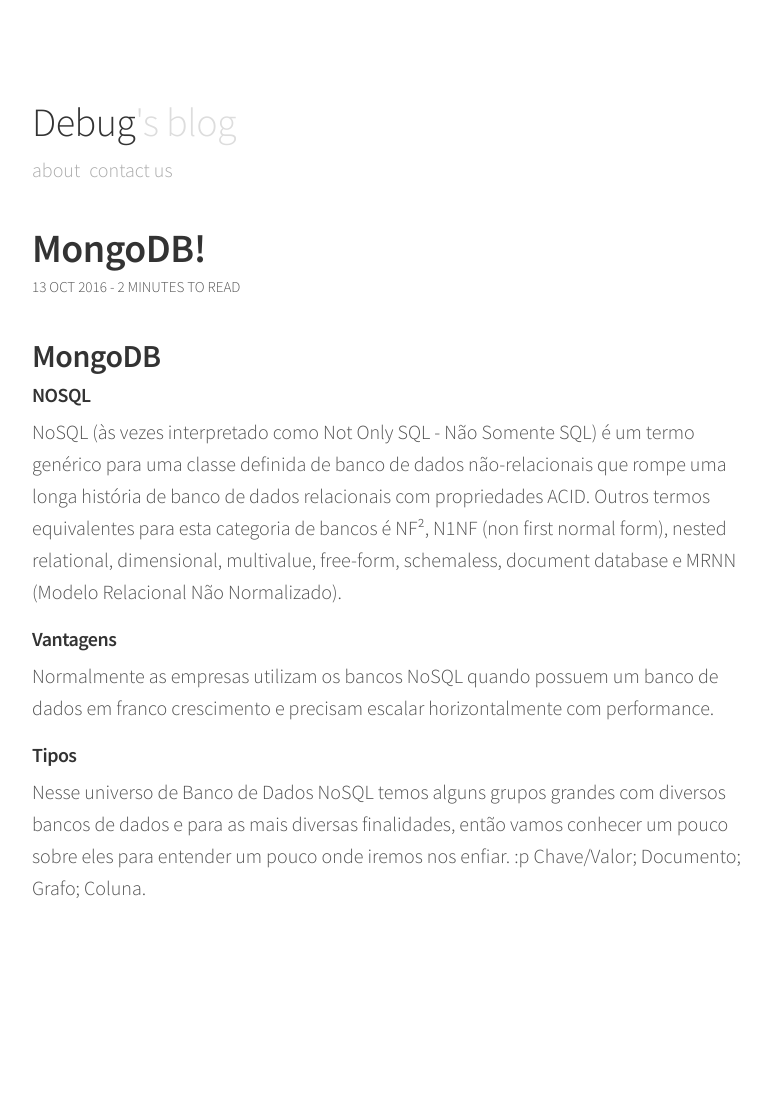
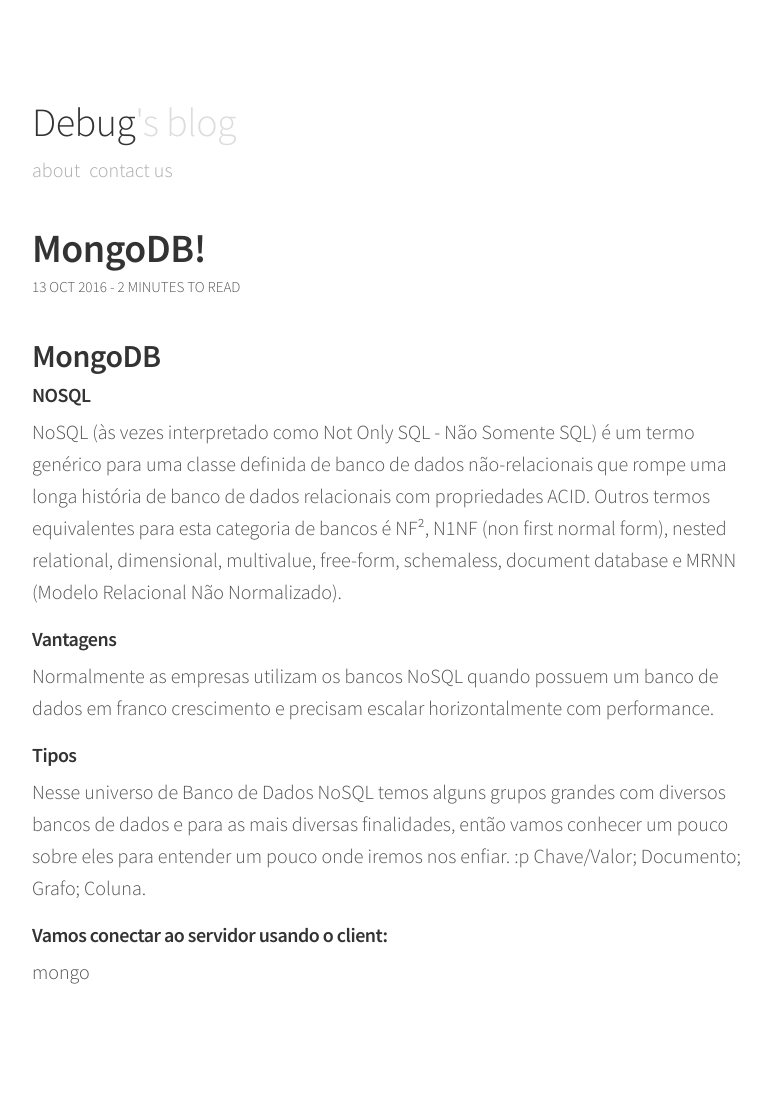
Before and after one commit to indrajithbandara/debug-blog, a Jekyll site: the page built from _posts/2017-01-03-mongo.md, in a window 1280 px wide. Shown: the whole page, without its empty margins (248-1019 px from the left). Built offline with Jekyll 4.4.1, drawn with Linux system fonts in a browser that asks for light colours; comment, search, counter and statistics services are not loaded; before the commit the page ends 1024 px from its top, so only the background shows below that.

Commit message:
Atualiznado blog mongo

```diff
--- a/_posts/2017-01-03-mongo.md
+++ b/_posts/2017-01-03-mongo.md
@@ -18,3 +18,6 @@
 Documento;
 Grafo;
 Coluna.
+
+###### Vamos conectar ao servidor usando o client:
+mongo
```
